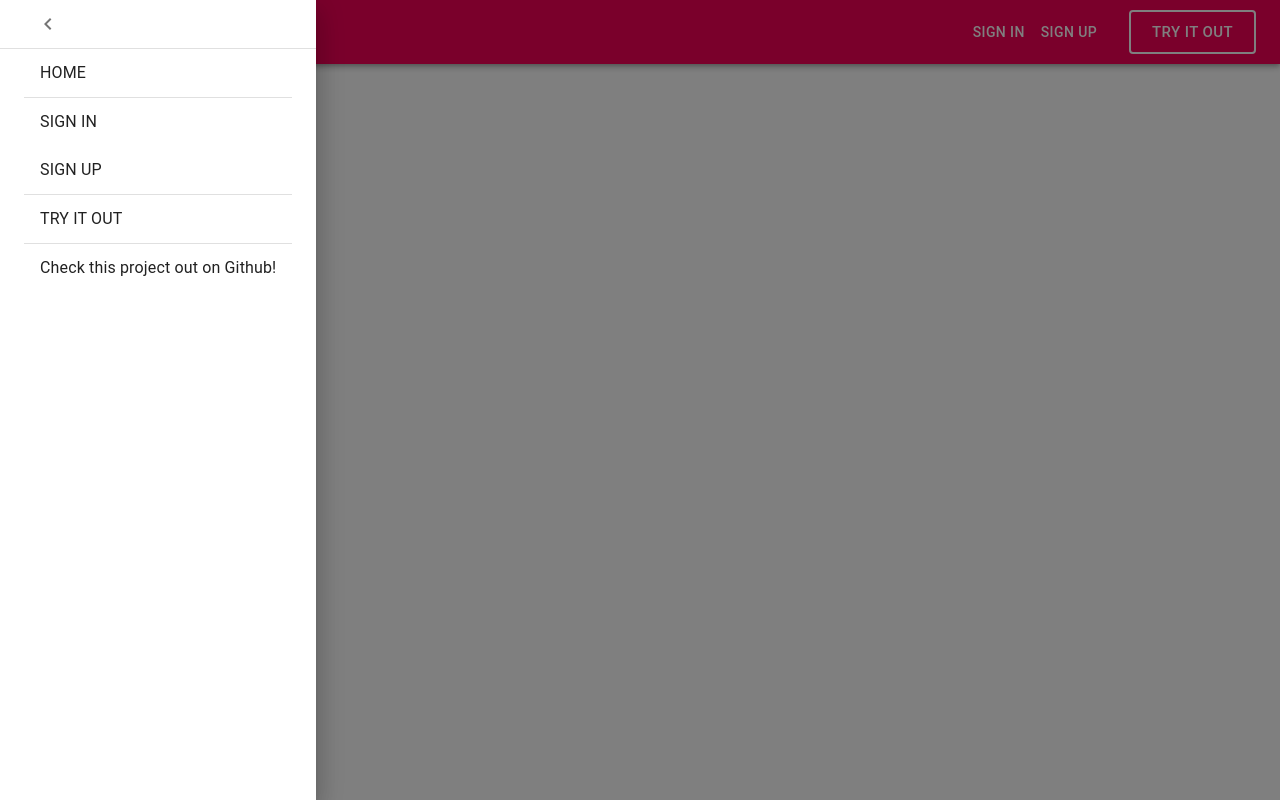
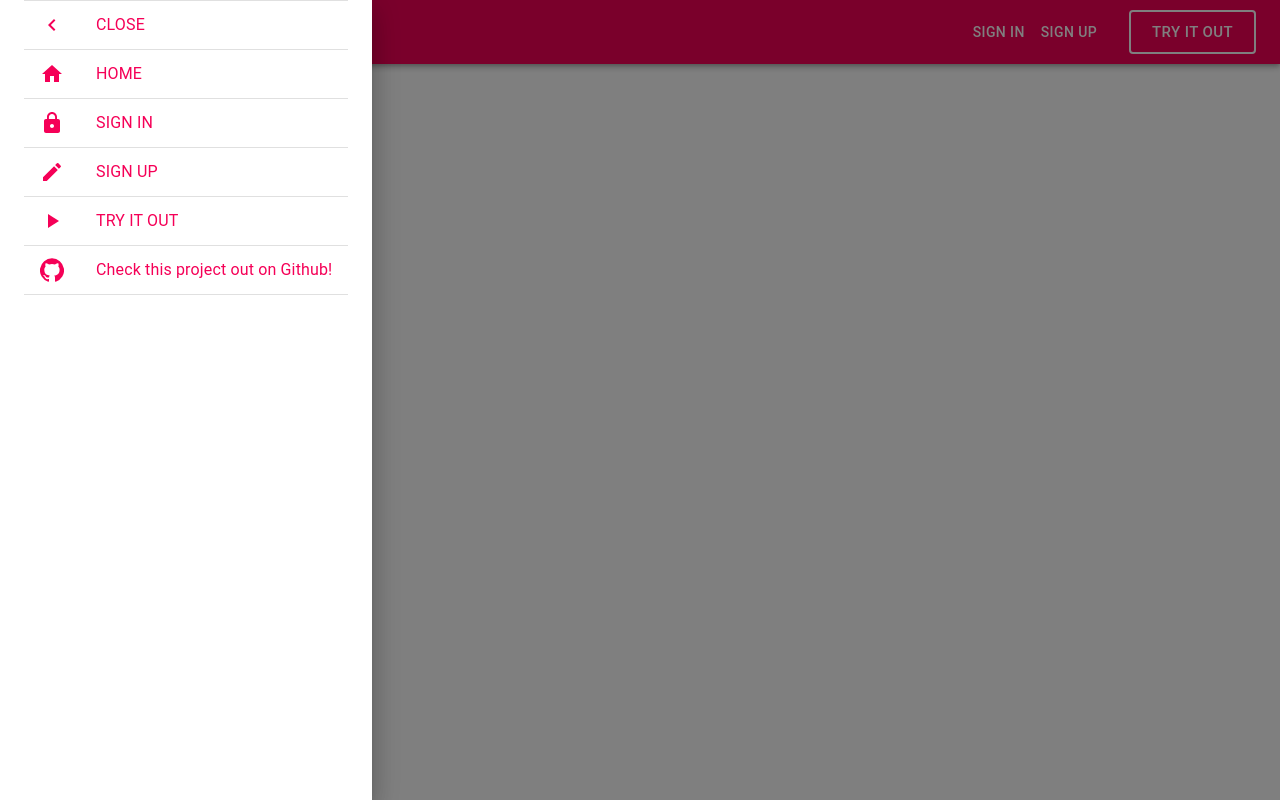
Before and after one commit to HackathonRepos/CalendWar, a React (Create React App) app: page / in a window 1280 px wide. Both pictures are taken after a click on the button "menu". Built offline with nearby package versions, Linux system fonts and the light colour scheme.

Commit message:
Split list items and icons into a seperate ListSection component

```diff
--- a/src/components/SideDrawer.jsx
+++ b/src/components/SideDrawer.jsx
@@ -2,9 +2,6 @@ import React from "react";
 import Drawer from "@material-ui/core/Drawer";
 import Divider from "@material-ui/core/Divider";
 import IconButton from "@material-ui/core/IconButton";
-import ListItem from "@material-ui/core/ListItem";
-import ListItemIcon from "@material-ui/core/ListItemIcon";
-import ListItemText from "@material-ui/core/ListItemText";
 import Container from "@material-ui/core/Container";
 import { makeStyles } from "@material-ui/core/styles";
 
@@ -13,36 +10,47 @@ import LockIcon from "@material-ui/icons/Lock";
 import HomeIcon from "@material-ui/icons/Home";
 import CreateIcon from "@material-ui/icons/Create";
 import GitHubIcon from "@material-ui/icons/GitHub";
+import PlayArrowIcon from "@material-ui/icons/PlayArrow";
+
+import ListSection from "../components/SideDrawerComponents/ListSection";
 
 function SideDrawer({ isDrawerOpen, toggleDrawer }) {
   const classes = useStyles();
   return (
-    <Drawer className={classes.drawer} open={isDrawerOpen}>
+    <Drawer
+      className={classes.drawer}
+      open={isDrawerOpen}
+      onClose={toggleDrawer}
+    >
       <Container>
-        <IconButton onClick={toggleDrawer}>
-          <ChevronLeftIcon />
-        </IconButton>
-      </Container>
-      <Divider />
-      <Container>
-        <ListItem button>
-          <ListItemText>HOME</ListItemText>
-        </ListItem>
         <Divider />
-        <ListItem button>
-          <ListItemText>SIGN IN</ListItemText>
-        </ListItem>
-        <ListItem button>
-          <ListItemText>SIGN UP</ListItemText>
-        </ListItem>
-        <Divider />
-        <ListItem button>
-          <ListItemText>TRY IT OUT</ListItemText>
-        </ListItem>
-        <Divider />
-        <ListItem button>
-          <ListItemText>Check this project out on Github!</ListItemText>
-        </ListItem>
+        <ListSection
+          listText="CLOSE"
+          ListIcon={ChevronLeftIcon}
+          linkText=""
+          toggleDrawer={toggleDrawer}
+        />
+        <ListSection listText={"HOME"} ListIcon={HomeIcon} linkText={"/"} />
+        <ListSection
+          listText={"SIGN IN"}
+          ListIcon={LockIcon}
+          linkText="/signin"
+        />
+        <ListSection
+          listText={"SIGN UP"}
+          ListIcon={CreateIcon}
+          linkText="/signup"
+        />
+        <ListSection
+          listText={"TRY IT OUT"}
+          ListIcon={PlayArrowIcon}
+          linkText="/unauthenticated/calendar"
+        />
+        <ListSection
+          listText={"Check this project out on Github!"}
+          ListIcon={GitHubIcon}
+          linkText="https://github.com/Mihir-Achyuta/CalendWar"
+        />
       </Container>
     </Drawer>
   );
--- /dev/null
+++ b/src/components/SideDrawerComponents/ListSection.jsx
@@ -0,0 +1,31 @@
+import React from "react";
+import ListItem from "@material-ui/core/ListItem";
+import ListItemIcon from "@material-ui/core/ListItemIcon";
+import ListItemText from "@material-ui/core/ListItemText";
+import Link from "@material-ui/core/Link";
+import Divider from "@material-ui/core/Divider";
+
+function ListSection({ listText, ListIcon, linkText, toggleDrawer }) {
+  const handleClick = () => {
+    if (toggleDrawer) {
+      toggleDrawer();
+    }
+  };
+  return (
+    <Link
+      href={linkText.length > 0 ? linkText : null}
+      color={"secondary"}
+      underline="none"
+    >
+      <ListItem button onClick={handleClick}>
+        <ListItemIcon>
+          <ListIcon color="secondary" />
+        </ListItemIcon>
+        <ListItemText href="/signin">{listText}</ListItemText>
+      </ListItem>
+      <Divider />
+    </Link>
+  );
+}
+
+export default ListSection;
```
